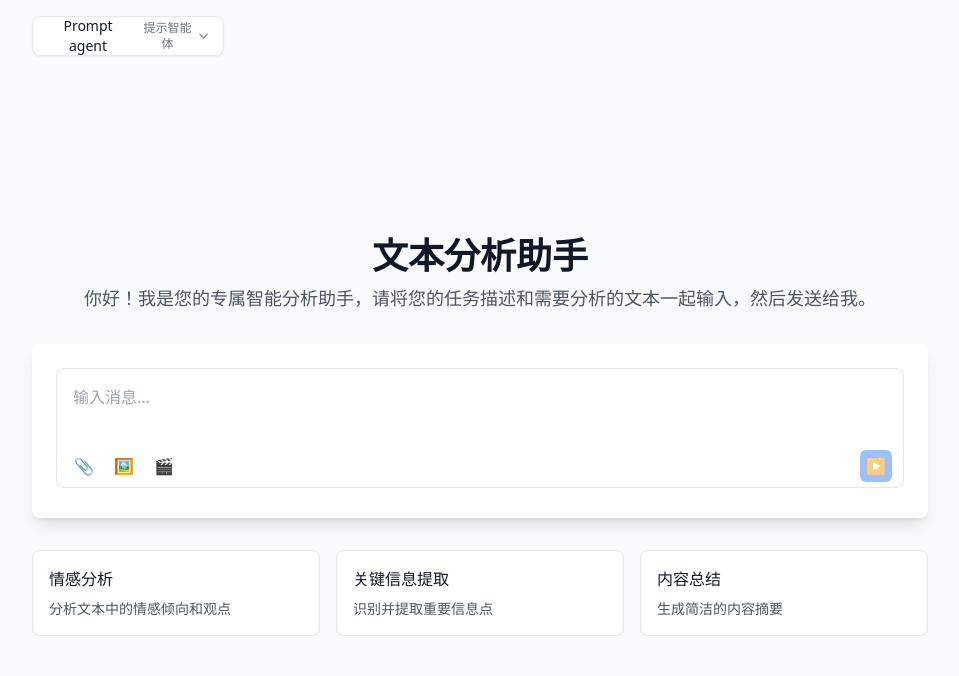
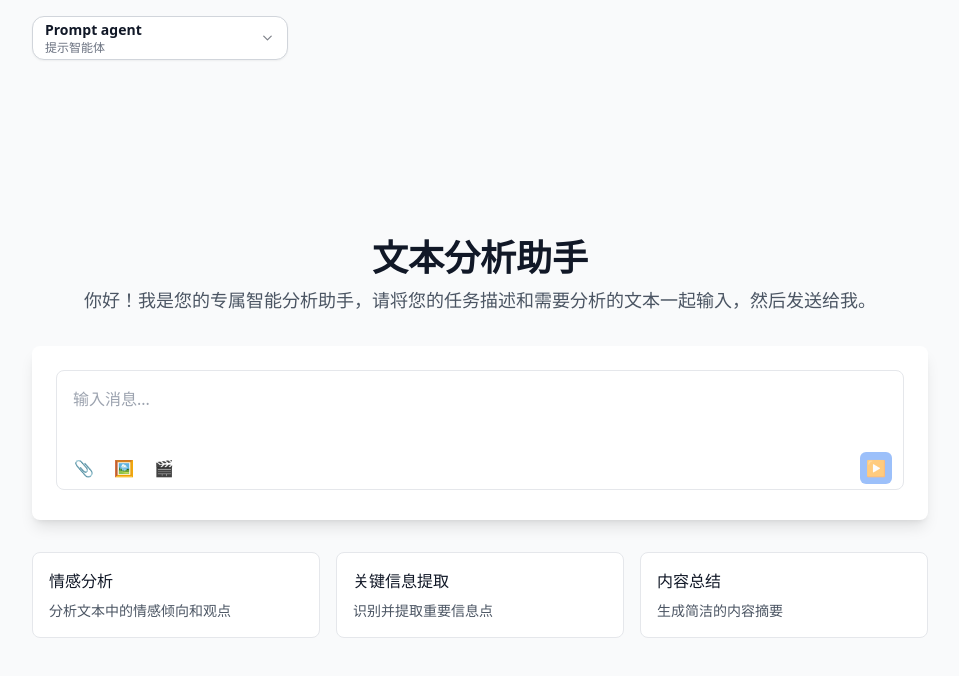
Before and after one commit to DouglasXiao/gemini-react-agent-chat, a React (Vite) app: page / in a window 1280 px wide. Shown: the top 676 px of the page, without its empty margins (160-1119 px from the left). Built offline with nearby package versions, Linux system fonts and the light colour scheme.

Commit message:
Refactor: Improve dropdown menu styling
Adjusted the styling of the dropdown menu in WelcomeScreen.tsx to improve its visual appearance.

```diff
--- a/src/components/chat/WelcomeScreen.tsx
+++ b/src/components/chat/WelcomeScreen.tsx
@@ -60,24 +60,36 @@ export const WelcomeScreen: React.FC<WelcomeScreenProps> = ({ onChatStart }) =>
       <div className="w-full max-w-4xl mx-auto mb-8">
         <div className="flex justify-start">
           <Select value={selectedAgent} onValueChange={setSelectedAgent}>
-            <SelectTrigger className="w-48 bg-white border border-gray-200 rounded-lg shadow-sm">
-              <div className="flex items-center gap-2">
-                <span className="font-medium text-gray-900">
-                  {selectedAgent === 'prompt-agent' ? 'Prompt agent' : 'Visual agent'}
-                </span>
-                <span className="text-xs text-gray-500 font-normal">
-                  {selectedAgent === 'prompt-agent' ? '提示智能体' : '视觉智能体'}
-                </span>
+            <SelectTrigger className="w-64 h-11 bg-white border border-gray-300 rounded-xl shadow-sm hover:border-gray-400 focus:border-blue-500 focus:ring-2 focus:ring-blue-500/20 transition-all duration-200">
+              <div className="flex items-center justify-between w-full">
+                <div className="flex flex-col items-start">
+                  <span className="font-semibold text-sm text-gray-900">
+                    {selectedAgent === 'prompt-agent' ? 'Prompt agent' : 'Visual agent'}
+                  </span>
+                  <span className="text-xs text-gray-500 font-normal">
+                    {selectedAgent === 'prompt-agent' ? '提示智能体' : '视觉智能体'}
+                  </span>
+                </div>
               </div>
             </SelectTrigger>
-            <SelectContent className="bg-white border border-gray-200 rounded-lg shadow-lg">
-              <SelectItem value="prompt-agent" className="flex flex-col items-start p-3 cursor-pointer hover:bg-gray-50">
-                <div className="font-medium text-gray-900">Prompt agent</div>
-                <div className="text-xs text-gray-500">适用于文本分析和对话任务</div>
+            <SelectContent className="w-64 bg-white border border-gray-200 rounded-xl shadow-xl p-2 z-50">
+              <SelectItem
+                value="prompt-agent"
+                className="rounded-lg p-3 cursor-pointer hover:bg-gray-50 focus:bg-gray-50 data-[highlighted]:bg-gray-50"
+              >
+                <div className="flex flex-col items-start w-full">
+                  <div className="font-semibold text-sm text-gray-900">Prompt agent</div>
+                  <div className="text-xs text-gray-500 mt-1">适用于文本分析和对话任务</div>
+                </div>
               </SelectItem>
-              <SelectItem value="visual-agent" className="flex flex-col items-start p-3 cursor-pointer hover:bg-gray-50">
-                <div className="font-medium text-gray-900">Visual agent</div>
-                <div className="text-xs text-gray-500">适用于图像分析和视觉推理</div>
+              <SelectItem
+                value="visual-agent"
+                className="rounded-lg p-3 cursor-pointer hover:bg-gray-50 focus:bg-gray-50 data-[highlighted]:bg-gray-50"
+              >
+                <div className="flex flex-col items-start w-full">
+                  <div className="font-semibold text-sm text-gray-900">Visual agent</div>
+                  <div className="text-xs text-gray-500 mt-1">适用于图像分析和视觉推理</div>
+                </div>
               </SelectItem>
             </SelectContent>
           </Select>
```
